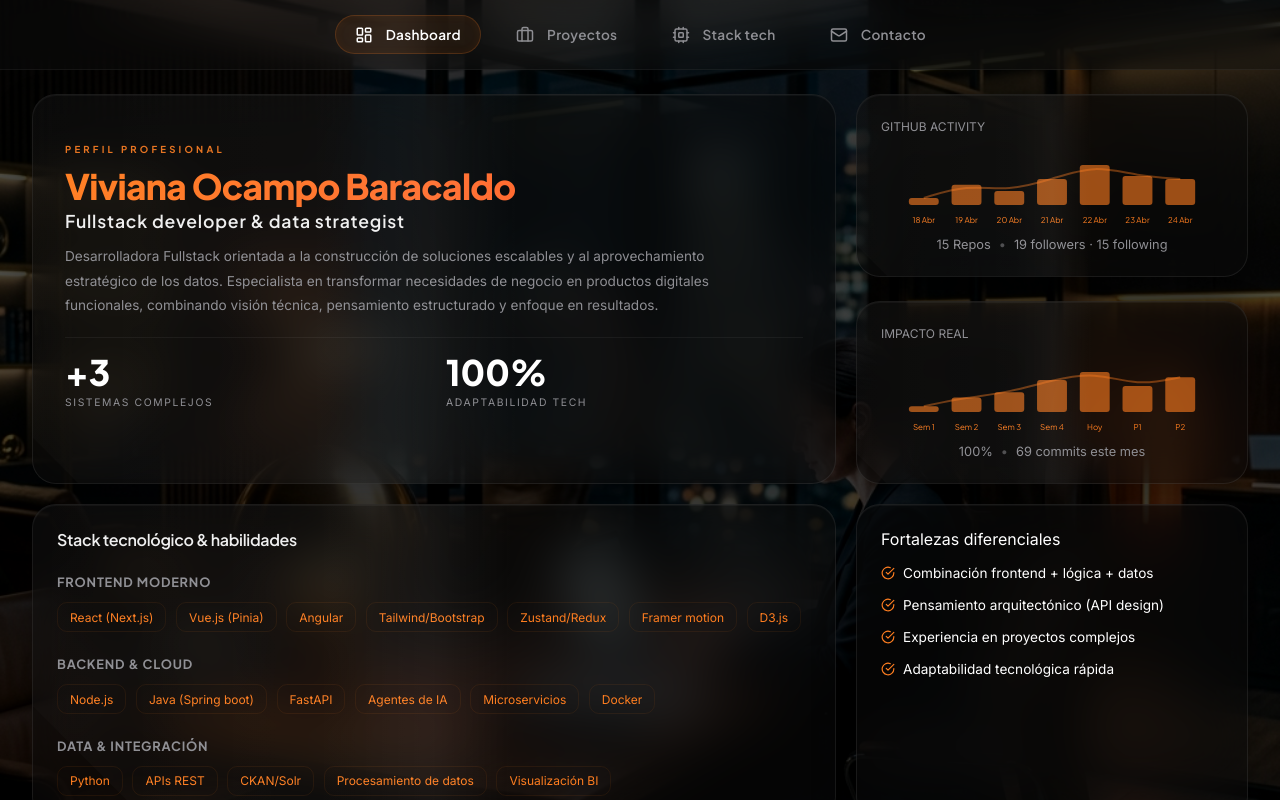
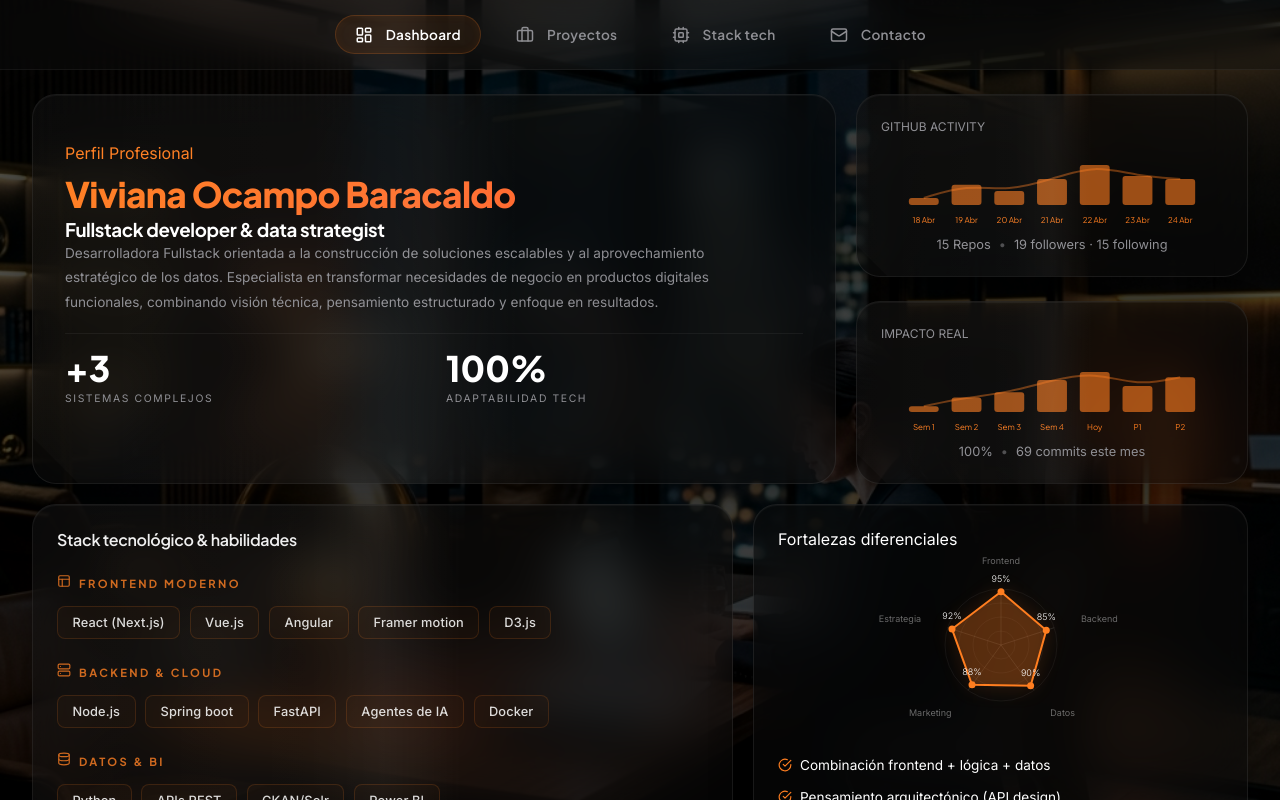
Before and after one commit to YURIVIVIANAOCAMPO/portfolio, a Next.js app: page / in a window 1280 px wide. Built offline with nearby package versions, Linux system fonts and the light colour scheme.

Commit message:
feat: add dashboard layout, radar chart visualization, and modular widget components

```diff
--- a/app/layout.tsx
+++ b/app/layout.tsx
@@ -2,25 +2,75 @@ import type { Metadata } from "next";
 import "./globals.css";
 
 export const metadata: Metadata = {
-  title: "Viviana | Fullstack Developer - Soluciones Reales de Negocio",
-  description: "Desarrolladora Fullstack enfocada en construir productos funcionales y escalables que resuelven problemas reales. Especialista en React, Next.js, Node.js y PostgreSQL.",
-  keywords: ["Fullstack Developer", "Next.js", "React", "Node.js", "PostgreSQL", "Soluciones de Negocio", "Viviana Portfolio"],
-  authors: [{ name: "Viviana" }],
+  title: {
+    default: "Viviana Ocampo | Fullstack Developer & Data Strategist",
+    template: "%s | Viviana Ocampo"
+  },
+  description: "Desarrolladora Fullstack experta en React, Node.js y Estrategia de Datos. Transformo necesidades de negocio en productos escalables con enfoque en ROI y eficiencia técnica.",
+  keywords: [
+    "Fullstack Developer", "Data Strategist", "Growth Marketing Specialist",
+    "React Expert", "Next.js Solutions", "Node.js Architecture", "PostgreSQL",
+    "Business Intelligence Dashboard", "Cloud Architecture AWS", "Viviana Ocampo Baracaldo",
+    "Desarrollo de Software Colombia", "Consultoría Tech"
+  ],
+  authors: [{ name: "Viviana Ocampo Baracaldo" }],
+  creator: "Viviana Ocampo",
+  publisher: "Viviana Ocampo",
+  formatDetection: {
+    email: false,
+    address: false,
+    telephone: false,
+  },
   openGraph: {
-    title: "Viviana | Fullstack Developer",
-    description: "Desarrolladora Fullstack enfocada en soluciones reales de negocio.",
-    url: "https://viviana.dev", // User can change this later
-    siteName: "Viviana Portfolio",
+    title: "Viviana Ocampo | Fullstack Developer & Data Strategist",
+    description: "Soluciones tecnológicas escalables con enfoque en datos y resultados de negocio.",
+    url: "https://d36ukgikzry0f2.cloudfront.net",
+    siteName: "Viviana Ocampo Portfolio",
+    images: [
+      {
+        url: "/porfolio.png",
+        width: 1200,
+        height: 630,
+        alt: "Viviana Ocampo Professional Portfolio",
+      },
+    ],
     locale: "es_ES",
     type: "website",
+  },
+  twitter: {
+    card: "summary_large_image",
+    title: "Viviana Ocampo | Fullstack Dev & Data",
+    description: "Transformando datos en productos digitales de alto impacto.",
+    images: ["/porfolio.png"],
   },
   robots: {
     index: true,
     follow: true,
+    googleBot: {
+      index: true,
+      follow: true,
+      'max-video-preview': -1,
+      'max-image-preview': 'large',
+      'max-snippet': -1,
+    },
   },
 };
 
-import Analytics from "@/components/Analytics";
+const jsonLd = {
+  "@context": "https://schema.org",
+  "@type": "Person",
+  "name": "Viviana Ocampo Baracaldo",
+  "url": "https://d36ukgikzry0f2.cloudfront.net",
+  "image": "https://d36ukgikzry0f2.cloudfront.net/porfolio.png",
+  "jobTitle": "Fullstack Developer & Data Strategist",
+  "sameAs": [
+    "https://linkedin.com/in/viviana-ocampo", // Ajustar si es necesario
+    "https://github.com/YURIVIVIANAOCAMPO"
+  ],
+  "knowsAbout": ["Fullstack Development", "Data Strategy", "React", "Next.js", "Growth Marketing", "Business Intelligence"]
+};
+
+import Analytics from "../components/Analytics";
 
 export default function RootLayout({
   children,
@@ -33,6 +83,10 @@ export default function RootLayout({
         <link rel="preconnect" href="https://fonts.googleapis.com" />
         <link rel="preconnect" href="https://fonts.gstatic.com" crossOrigin="anonymous" />
         <link href="https://fonts.googleapis.com/css2?family=Inter:wght@300;400;500;600;700&family=Plus+Jakarta+Sans:wght@400;500;600;700;800&display=swap" rel="stylesheet" />
+        <script
+          type="application/ld+json"
+          dangerouslySetInnerHTML={{ __html: JSON.stringify(jsonLd) }}
+        />
       </head>
       <body>
         <Analytics />
--- a/app/page.tsx
+++ b/app/page.tsx
@@ -17,6 +17,7 @@ import { clsx } from "clsx";
 import Projects from "@/components/Projects/Projects";
 import Skills from "@/components/Skills/Skills";
 import Contact from "@/components/Contact/Contact";
+import RadarChart from "@/components/RadarChart/RadarChart";
 
 export default function Home() {
   return (
@@ -54,12 +55,22 @@ export default function Home() {
           </div>
 
           {/* Row 2: Skills & Experience BI */}
-          <div id="skills-summary" className={styles.span8}>
+          <div id="skills-summary" className={styles.span7}>
             <SkillsWidget />
           </div>
-          <div id="experience" className={styles.span4}>
+
+          <div id="experience" className={styles.span5}>
             <div className={clsx(styles.widget, styles.fullHeight)}>
               <div className={styles.labelBI}>Fortalezas diferenciales</div>
+              <RadarChart
+                data={[
+                  { axis: "Frontend", value: 95 },
+                  { axis: "Backend", value: 85 },
+                  { axis: "Datos", value: 90 },
+                  { axis: "Marketing", value: 88 },
+                  { axis: "Estrategia", value: 92 }
+                ]}
+              />
               <ul style={{ listStyle: 'none', padding: 0, marginTop: '1rem' }}>
                 {[
                   "Combinación frontend + lógica + datos",
--- a/components/D3Chart/D3Chart.tsx
+++ b/components/D3Chart/D3Chart.tsx
@@ -65,7 +65,7 @@ export default function D3Chart({ data, labels, color = "var(--accent)" }: D3Cha
 
           if (tooltipRef.current) {
             tooltipRef.current.style.opacity = "1";
-            tooltipRef.current.innerHTML = `<strong>${d} Commits</strong><br/><span style="font-size:8px">${label || ""}</span>`;
+            tooltipRef.current.innerHTML = `<span style="display:block">${d} Commits</span><span style="font-size:8px;opacity:0.8">${label || ""}</span>`;
             tooltipRef.current.style.left = `${event.offsetX}px`;
             tooltipRef.current.style.top = `${event.offsetY - 35}px`;
           }
@@ -135,16 +135,19 @@ export default function D3Chart({ data, labels, color = "var(--accent)" }: D3Cha
         ref={tooltipRef}
         style={{
           position: 'absolute',
-          background: 'var(--accent)',
-          color: '#fff',
-          padding: '2px 6px',
-          borderRadius: '4px',
+          background: 'rgba(15, 15, 15, 0.8)',
+          border: '1px solid var(--accent)',
+          color: 'var(--accent)',
+          padding: '4px 8px',
+          borderRadius: '6px',
           fontSize: '10px',
-          fontWeight: 'bold',
+          fontWeight: '400',
           pointerEvents: 'none',
           opacity: 0,
           transition: 'opacity 0.2s ease',
-          zIndex: 10
+          zIndex: 10,
+          backdropFilter: 'blur(4px)',
+          textAlign: 'center'
         }}
       />
       <svg ref={svgRef} style={{ overflow: 'visible', display: 'block' }} />
--- a/components/DashboardShell/DashboardShell.module.css
+++ b/components/DashboardShell/DashboardShell.module.css
@@ -184,6 +184,8 @@
 .span8 { grid-column: span 8; }
 .span12 { grid-column: span 12; }
 .span6 { grid-column: span 6; }
+.span7 { grid-column: span 7; }
+.span5 { grid-column: span 5; }
 
 
 
@@ -213,7 +215,7 @@
     gap: 1.5rem;
   }
 
-  .span4, .span8, .span6, .span12 {
+  .span4, .span8, .span6, .span12, .span7, .span5 {
     grid-column: 1 / -1;
   }
 
--- /dev/null
+++ b/components/RadarChart/RadarChart.tsx
@@ -0,0 +1,139 @@
+"use client";
+
+import React, { useEffect, useRef } from 'react';
+import * as d3 from 'd3';
+
+interface RadarChartProps {
+  data: { axis: string, value: number }[];
+  size?: number;
+}
+
+export default function RadarChart({ data }: RadarChartProps) {
+  const svgRef = useRef<SVGSVGElement>(null);
+  const containerRef = useRef<HTMLDivElement>(null);
+
+  useEffect(() => {
+    if (!svgRef.current || !containerRef.current) return;
+
+    const updateChart = () => {
+      const width = containerRef.current?.clientWidth || 200;
+      const height = width * 0.8; // Maintain aspect ratio
+      const margin = 40;
+      const radius = (Math.min(width, height) / 2) - margin;
+      const angleSlice = (Math.PI * 2) / data.length;
+
+      const svg = d3.select(svgRef.current);
+      svg.selectAll("*").remove();
+      svg.attr("viewBox", `0 0 ${width} ${height}`)
+         .attr("width", "100%")
+         .attr("height", "auto");
+
+      const g = svg.append("g")
+        .attr("transform", `translate(${width / 2},${height / 2})`);
+
+      // Draw the background circles
+      const levels = 4;
+      for (let j = 0; j < levels; j++) {
+        const levelRadius = radius * ((j + 1) / levels);
+        g.append("circle")
+          .attr("r", levelRadius)
+          .attr("fill", "none")
+          .attr("stroke", "rgba(255, 255, 255, 0.05)")
+          .attr("stroke-width", 1);
+      }
+
+      // Draw the axes
+      const axes = g.selectAll(".axis")
+        .data(data)
+        .enter()
+        .append("g")
+        .attr("class", "axis");
+
+      axes.append("line")
+        .attr("x1", 0)
+        .attr("y1", 0)
+        .attr("x2", (d, i) => radius * Math.cos(angleSlice * i - Math.PI / 2))
+        .attr("y2", (d, i) => radius * Math.sin(angleSlice * i - Math.PI / 2))
+        .attr("stroke", "rgba(255, 255, 255, 0.1)")
+        .attr("stroke-width", 1);
+
+      // Add labels to axes
+      axes.append("text")
+        .attr("class", "label")
+        .attr("x", (d, i) => (radius + 28) * Math.cos(angleSlice * i - Math.PI / 2))
+        .attr("y", (d, i) => (radius + 28) * Math.sin(angleSlice * i - Math.PI / 2))
+        .attr("text-anchor", (d, i) => {
+          const angle = angleSlice * i - Math.PI / 2;
+          if (Math.abs(Math.cos(angle)) < 0.1) return "middle";
+          return Math.cos(angle) > 0 ? "start" : "end";
+        })
+        .attr("dy", "0.35em")
+        .attr("fill", "rgba(255, 255, 255, 0.4)")
+        .style("font-size", "9px")
+        .style("font-weight", "400")
+        .text(d => d.axis);
+
+      // Radar line generator
+      const radarLine = d3.lineRadial<{ axis: string, value: number }>()
+        .radius(d => (d.value / 100) * radius)
+        .angle((d, i) => i * angleSlice)
+        .curve(d3.curveLinearClosed);
+
+      // Draw the radar area
+      g.append("path")
+        .datum(data)
+        .attr("d", radarLine)
+        .attr("fill", "rgba(255, 126, 32, 0.25)")
+        .attr("stroke", "var(--accent)")
+        .attr("stroke-width", 2)
+        .style("filter", "drop-shadow(0 0 10px rgba(255, 126, 32, 0.4))")
+        .attr("opacity", 0)
+        .transition()
+        .duration(1000)
+        .attr("opacity", 1);
+
+      // Add points and value labels
+      const points = g.selectAll(".radarPoint")
+        .data(data)
+        .enter()
+        .append("g")
+        .attr("class", "radarPoint");
+
+      points.append("circle")
+        .attr("r", 3.5)
+        .attr("cx", (d, i) => (d.value / 100) * radius * Math.cos(angleSlice * i - Math.PI / 2))
+        .attr("cy", (d, i) => (d.value / 100) * radius * Math.sin(angleSlice * i - Math.PI / 2))
+        .attr("fill", "var(--accent)")
+        .attr("opacity", 0)
+        .transition()
+        .duration(1000)
+        .attr("opacity", 1);
+
+      points.append("text")
+        .attr("x", (d, i) => ((d.value / 100) * radius) * Math.cos(angleSlice * i - Math.PI / 2))
+        .attr("y", (d, i) => ((d.value / 100) * radius) * Math.sin(angleSlice * i - Math.PI / 2) - 10)
+        .attr("text-anchor", "middle")
+        .attr("fill", "#fff")
+        .style("font-size", "9px")
+        .style("font-weight", "300")
+        .text(d => `${d.value}%`)
+        .attr("opacity", 0)
+        .transition()
+        .duration(1000)
+        .delay(500)
+        .attr("opacity", 1);
+    };
+
+    const resizeObserver = new ResizeObserver(() => updateChart());
+    resizeObserver.observe(containerRef.current);
+    updateChart();
+
+    return () => resizeObserver.disconnect();
+  }, [data]);
+
+  return (
+    <div ref={containerRef} style={{ width: '100%', maxWidth: '240px', margin: '0 auto', minHeight: '140px', display: 'flex', justifyContent: 'center', alignItems: 'center' }}>
+      <svg ref={svgRef} style={{ overflow: 'visible' }} />
+    </div>
+  );
+}
--- /dev/null
+++ b/components/RadarChart/index.ts
@@ -0,0 +1 @@
+export { default } from './RadarChart';
--- a/components/Skills/Skills.tsx
+++ b/components/Skills/Skills.tsx
@@ -2,7 +2,7 @@
 
 import { motion } from "framer-motion";
 import styles from "./Skills.module.css";
-import { Layout, Server, Database, Cloud, Search } from "lucide-react";
+import { Layout, Server, Database, Cloud, Search, Target } from "lucide-react";
 
 const skillCategories = [
   {
@@ -30,6 +30,15 @@ const skillCategories = [
       { name: "CKAN & Solr", desc: "Gestión y búsqueda en catálogos de datos" },
       { name: "PostgreSQL & Docker", desc: "Persistencia y entornos contenerizados" },
       { name: "Linux (Ubuntu)", desc: "Configuración y despliegue en servidores" },
+    ]
+  },
+  {
+    title: "Growth & SEM Strategy",
+    icon: <Target className={styles.icon} />,
+    skills: [
+      { name: "Trafficker Especialista", desc: "Meta Ads (Facebook/Instagram) y Google Ads" },
+      { name: "Conversión & ROI", desc: "Optimización de campañas orientada a resultados" },
+      { name: "Tracking Avanzado", desc: "Píxeles, conversiones offline y GTM" },
     ]
   },
   {
--- a/components/Widgets/Widgets.module.css
+++ b/components/Widgets/Widgets.module.css
@@ -188,22 +188,24 @@
 }
 
 .skillItem {
-  padding: 0.4rem 0.75rem;
-  background: transparent;
-  border: 1px solid var(--accent-muted);
-  border-radius: 10px;
-  font-size: 0.75rem;
-  font-weight: 400;
-  color: var(--accent);
-  transition: all 0.3s cubic-bezier(0.4, 0, 0.2, 1);
+  padding: 0.5rem 0.9rem;
+  background: rgba(255, 126, 32, 0.03);
+  border: 1px solid rgba(255, 126, 32, 0.15);
+  border-radius: 8px;
+  font-size: 0.8rem;
+  font-weight: 500;
+  color: rgba(255, 255, 255, 0.85);
+  transition: all 0.3s ease;
   white-space: nowrap;
+  letter-spacing: 0.01em;
 }
 
 .skillItem:hover {
-  background: rgba(255, 126, 32, 0.05);
-  border-color: var(--accent-muted);
+  background: rgba(255, 126, 32, 0.1);
+  border-color: var(--accent);
   color: #fff;
   transform: translateY(-2px);
+  box-shadow: 0 4px 12px rgba(255, 126, 32, 0.1);
 }
 
 .skillGrid {
@@ -213,11 +215,13 @@
 }
 
 .skillCat h5 {
-  font-size: 0.8rem;
+  font-size: 0.7rem;
   text-transform: uppercase;
-  color: var(--text-muted);
-  letter-spacing: 0.05rem;
-  margin-bottom: 0.75rem;
+  color: var(--accent);
+  letter-spacing: 0.15rem;
+  margin-bottom: 1rem;
+  font-weight: 700;
+  opacity: 0.8;
 }
 
 .skillItems {
--- a/components/Widgets/Widgets.tsx
+++ b/components/Widgets/Widgets.tsx
@@ -3,7 +3,7 @@
 import styles from "../DashboardShell/DashboardShell.module.css";
 import widgetStyles from "./Widgets.module.css";
 import { motion } from "framer-motion";
-import { CheckCircle, ExternalLink, Key, User, ArrowUpRight, Github, Linkedin, Mail } from "lucide-react";
+import { CheckCircle, ExternalLink, Key, User, ArrowUpRight, Github, Linkedin, Mail, Layout, Server, Database, Target } from "lucide-react";
 import { clsx } from "clsx";
 import Image from "next/image";
 import D3Chart from "../D3Chart/D3Chart";
@@ -39,16 +39,15 @@ export function TiltWidget({ children, className }: { children: React.ReactNode,
 export function HeroWidget({ className }: { className?: string }) {
   return (
     <TiltWidget className={className}>
-      <div className={widgetStyles.heroContent}>
-        <div className={widgetStyles.labelBI}>PERFIL PROFESIONAL</div>
-        <motion.h1
-          initial={{ opacity: 0 }}
-          animate={{ opacity: 1 }}
-          transition={{ duration: 1 }}
-        >
-          Viviana Ocampo Baracaldo
-        </motion.h1>
-        <h2>Fullstack developer & data strategist</h2>
+      <motion.div
+        className={widgetStyles.heroContent}
+        initial={{ opacity: 0, x: -20 }}
+        animate={{ opacity: 1, x: 0 }}
+        transition={{ delay: 0.2 }}
+      >
+        <div className={styles.labelBI} style={{ color: 'var(--accent)', marginBottom: '0.5rem' }}>Perfil Profesional</div>
+        <h1 className={widgetStyles.heroTitle}>Viviana Ocampo Baracaldo</h1>
+        <h3 className={widgetStyles.heroSubtitle}>Fullstack developer & data strategist</h3>
         <p>Desarrolladora Fullstack orientada a la construcción de soluciones escalables y al aprovechamiento estratégico de los datos. Especialista en transformar necesidades de negocio en productos digitales funcionales, combinando visión técnica, pensamiento estructurado y enfoque en resultados.</p>
         <div className={widgetStyles.kpiGrid}>
           <div className={widgetStyles.kpiItem}>
@@ -60,7 +59,7 @@ export function HeroWidget({ className }: { className?: string }) {
             <span className={widgetStyles.kpiLabel}>Adaptabilidad tech</span>
           </div>
         </div>
-      </div>
+      </motion.div>
     </TiltWidget>
   );
 }
@@ -91,7 +90,6 @@ export function ProjectsWidget() {
     <TiltWidget>
       <div className={styles.widgetHeader}>
         <h3>Casos de éxito</h3>
-        <ArrowUpRight size={18} color="var(--accent)" />
       </div>
       <div className={widgetStyles.projectList}>
         {projects.map(p => (
@@ -133,9 +131,10 @@ export function StatsWidget({ title, value, subText, chart, data, labels }: { ti
 
 export function SkillsWidget() {
   const categories = [
-    { name: "Frontend moderno", items: ["React (Next.js)", "Vue.js (Pinia)", "Angular", "Tailwind/Bootstrap", "Zustand/Redux", "Framer motion", "D3.js"] },
-    { name: "Backend & cloud", items: ["Node.js", "Java (Spring boot)", "FastAPI", "Agentes de IA", "Microservicios", "Docker"] },
-    { name: "Data & integración", items: ["Python", "APIs REST", "CKAN/Solr", "Procesamiento de datos", "Visualización BI"] },
+    { name: "Frontend moderno", items: ["React (Next.js)", "Vue.js", "Angular", "Framer motion", "D3.js"], icon: <Layout size={14} /> },
+    { name: "Backend & cloud", items: ["Node.js", "Spring boot", "FastAPI", "Agentes de IA", "Docker"], icon: <Server size={14} /> },
+    { name: "Datos & BI", items: ["Python", "APIs REST", "CKAN/Solr", "Power BI"], icon: <Database size={14} /> },
+    { name: "Growth & SEM", items: ["Meta Ads", "Google Ads", "ROI Optimization", "GTM Tracking"], icon: <Target size={14} /> },
   ];
 
   return (
@@ -146,7 +145,10 @@ export function SkillsWidget() {
       <div className={widgetStyles.skillGrid}>
         {categories.map(c => (
           <div key={c.name} className={widgetStyles.skillCat}>
-            <h5>{c.name}</h5>
+            <h5>
+              {c.icon}
+              <span style={{ marginLeft: '8px' }}>{c.name}</span>
+            </h5>
             <div className={widgetStyles.skillItems}>
               {c.items.map(i => <span key={i} className={widgetStyles.skillItem}>{i}</span>)}
             </div>
```
Also changed, not shown: public/porfolio.png (added).
